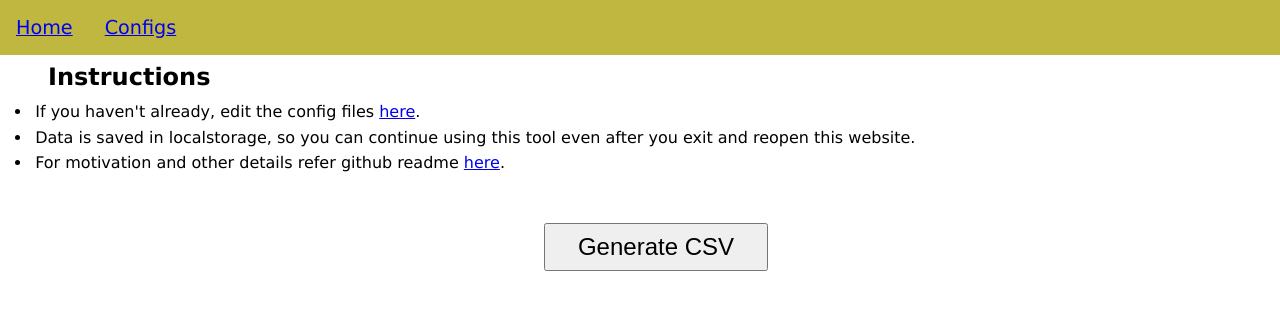
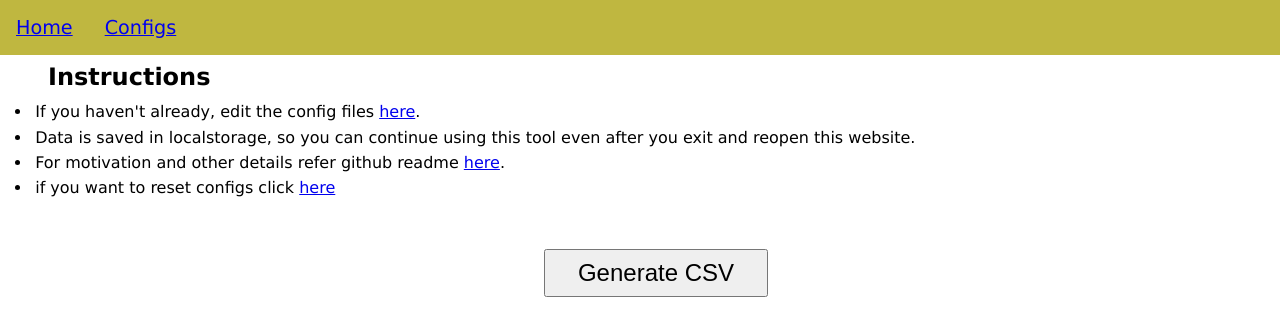
Before and after one commit to prince-thind/ums-attendence-calculator, a React (Vite) app: page /#/ in a window 1280 px wide. Shown: the top 336 px of the page. Built offline with nearby package versions, Linux system fonts and the light colour scheme.

Commit message:
add reset config option

```diff
--- a/src/App.jsx
+++ b/src/App.jsx
@@ -5,7 +5,7 @@ import Configs from "./pages/Configs";
 import Home from "./pages/Home";
 import GenericConfig from "./pages/GenericConfig";
 import sampleConfig from "./lib/sampleConfig";
-import "./App.css"
+import "./App.css";
 
 function App() {
   const [config, setConfig] = useState(getConfig());
@@ -18,7 +18,10 @@ function App() {
     <HashRouter>
       <Routes>
         <Route path="/" element={<Layout />}>
-          <Route index element={<Home config={config} />} />
+          <Route
+            index
+            element={<Home config={config} setConfig={setConfig} />}
+          />
           <Route path="configs" element={<Configs />} />
           <Route
             path="configs/main"
@@ -87,7 +90,7 @@ function App() {
 }
 
 function getConfig() {
-  const localConfig = JSON.parse(localStorage.getItem("config")??"{}");
+  const localConfig = JSON.parse(localStorage.getItem("config") ?? "{}");
   if (Object.keys(localConfig).length > 1) {
     return localConfig;
   }
--- a/src/pages/Home.jsx
+++ b/src/pages/Home.jsx
@@ -1,6 +1,7 @@
+import sampleConfig from "../lib/sampleConfig";
 import { Link } from "react-router-dom";
 
-export default function Home({ config }) {
+export default function Home({ config, setConfig }) {
   return (
     <div className="module">
       <h2>Instructions</h2>
@@ -9,8 +10,25 @@ export default function Home({ config }) {
           If you haven't already, edit the config files{" "}
           <Link to="configs">here</Link>.
         </li>
-        <li> Data is saved in localstorage, so you can continue using this tool even after you exit and reopen this website.</li>
-        <li>For motivation and other details refer github readme <a href="https://github.com/prince-thind/ums-attendence-calculator"> here</a>.</li>
+        <li>
+          {" "}
+          Data is saved in localstorage, so you can continue using this tool
+          even after you exit and reopen this website.
+        </li>
+        <li>
+          For motivation and other details refer github readme{" "}
+          <a href="https://github.com/prince-thind/ums-attendence-calculator">
+            here
+          </a>
+          .
+        </li>
+        <li>
+          if you want to reset configs click{" "}
+          <a href="#" onClick={resetConfigs}>
+            {" "}
+            here
+          </a>
+        </li>
       </ul>
       <button onClick={genrateCSV}>Generate CSV</button>
     </div>
@@ -18,4 +36,9 @@ export default function Home({ config }) {
   function genrateCSV() {
     console.log(config);
   }
+
+  function resetConfigs() {
+    setConfig(sampleConfig);
+    alert('configs reset!')
+  }
 }
```
